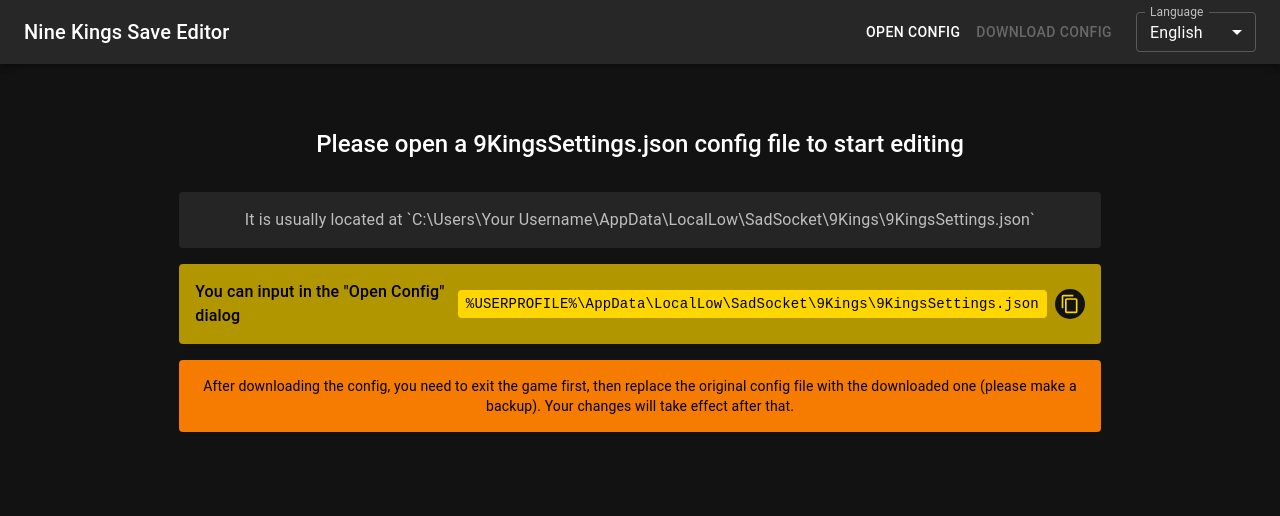
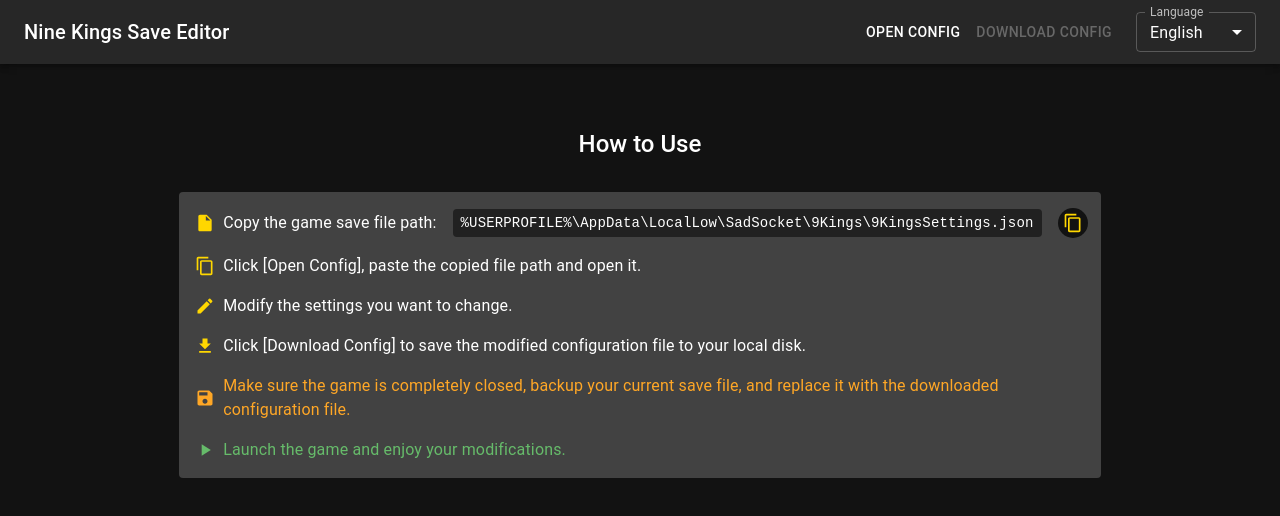
Before and after one commit to abevol/nine-kings-editor, a React (Create React App) app: page / in a window 1280 px wide. Shown: the top 516 px of the page. Built offline with nearby package versions, Linux system fonts and the light colour scheme.

Commit message:
更新App.tsx和translationDefault.json，重构文件路径提示流程，添加步骤说明和相关图标以提升用户体验

```diff
--- a/src/App.tsx
+++ b/src/App.tsx
@@ -19,6 +19,11 @@ import {
   Person as KingIcon,
   Speed as DifficultyIcon,
   ContentCopy as CopyIcon,
+  InsertDriveFile as FileIcon,
+  Create as EditIcon,
+  GetApp as DownloadIcon,
+  Save as SaveIcon,
+  PlayArrow as PlayIcon,
 } from '@mui/icons-material';
 import { NineKingsSettings } from './types/settings';
 import { loadSettings, downloadSettings } from './utils/settingsHelper';
@@ -198,33 +203,24 @@ function App() {
               mb: 4,
               fontWeight: 'medium'
             }}>
-              {getDefaultTranslation('app.prompt.openFile')}
+              {getDefaultTranslation('app.prompt.title')}
             </Typography>
             <Stack spacing={2} sx={{ width: '100%', alignItems: 'center' }}>
               <Box sx={{
                 p: 2,
                 borderRadius: 1,
-                bgcolor: (theme) => theme.palette.mode === 'dark' ? 'action.hover' : 'grey.100',
+                bgcolor: (theme) => theme.palette.mode === 'dark' ? 'grey.800' : 'grey.100',
                 width: '80%'
               }}>
-                <Typography variant="body1" align="center" color="text.secondary">
-                  {getDefaultTranslation('app.prompt.filePath')} `C:\Users\Your Username\AppData\LocalLow\SadSocket\9Kings\9KingsSettings.json`
-                </Typography>
-              </Box>
-
-              <Box sx={{
-                p: 2,
-                borderRadius: 1,
-                bgcolor: (theme) => theme.palette.mode === 'dark' ? 'primary.dark' : 'primary.light',
-                width: '80%'
-              }}>
-                <Stack direction="row" spacing={1} alignItems="center" justifyContent="center">
-                  <Typography variant="body1" sx={{ fontWeight: 500, color: 'black' }}>
-                    {getDefaultTranslation('app.prompt.inputPath')}
+                <Stack spacing={2}>
+                  {/* Step 1 */}
+                  <Box>
+                    <Stack direction="row" spacing={2} alignItems="center">
+                      <Typography variant="body1" sx={{ whiteSpace: 'nowrap', display: 'flex', alignItems: 'center', gap: 1 }}>
+                        <FileIcon color="primary" fontSize="small" /> {getDefaultTranslation('app.prompt.step1')}
                       </Typography>
                       <Typography variant="body2" component="span" sx={{
-                    bgcolor: (theme) => theme.palette.mode === 'dark' ? 'primary.main' : 'primary.main',
-                    color: 'black',
+                        bgcolor: (theme) => theme.palette.mode === 'dark' ? 'grey.900' : 'grey.200',
                         px: 1,
                         py: 0.5,
                         borderRadius: 1,
@@ -246,19 +242,31 @@ function App() {
                     </Stack>
                   </Box>
 
-              <Box sx={{
-                p: 2,
-                borderRadius: 1,
-                bgcolor: (theme) => theme.palette.mode === 'dark' ? 'warning.dark' : 'warning.light',
-                width: '80%'
-              }}>
-                <Typography
-                  variant="body2"
-                  align="center"
-                  sx={{ color: 'black' }}
-                >
-                  {getDefaultTranslation('app.prompt.warning')}
+                  {/* Step 2 */}
+                  <Typography variant="body1" sx={{ display: 'flex', alignItems: 'center', gap: 1 }}>
+                    <CopyIcon color="primary" fontSize="small" /> {getDefaultTranslation('app.prompt.step2')}
                   </Typography>
+
+                  {/* Step 3 */}
+                  <Typography variant="body1" sx={{ display: 'flex', alignItems: 'center', gap: 1 }}>
+                    <EditIcon color="primary" fontSize="small" /> {getDefaultTranslation('app.prompt.step3')}
+                  </Typography>
+
+                  {/* Step 4 */}
+                  <Typography variant="body1" sx={{ display: 'flex', alignItems: 'center', gap: 1 }}>
+                    <DownloadIcon color="primary" fontSize="small" /> {getDefaultTranslation('app.prompt.step4')}
+                  </Typography>
+
+                  {/* Step 5 */}
+                  <Typography variant="body1" sx={{ display: 'flex', alignItems: 'center', gap: 1, color: 'warning.main' }}>
+                    <SaveIcon color="warning" fontSize="small" /> {getDefaultTranslation('app.prompt.step5')}
+                  </Typography>
+
+                  {/* Step 6 */}
+                  <Typography variant="body1" sx={{ display: 'flex', alignItems: 'center', gap: 1, color: 'success.main' }}>
+                    <PlayIcon color="success" fontSize="small" /> {getDefaultTranslation('app.prompt.step6')}
+                  </Typography>
+                </Stack>
               </Box>
             </Stack>
           </Box>
--- a/src/i18n/translationDefault.json
+++ b/src/i18n/translationDefault.json
@@ -48,24 +48,6 @@
       "ja": "難易度",
       "en": "Difficulty"
     },
-    "app.prompt.openFile": {
-      "zh-CN": "请打开一个 9KingsSettings.json 配置文件开始编辑",
-      "zh-TW": "請開啟一個 9KingsSettings.json 設定檔案開始編輯",
-      "ja": "9KingsSettings.json 設定ファイルを開いて編集を開始してください",
-      "en": "Please open a 9KingsSettings.json config file to start editing"
-    },
-    "app.prompt.filePath": {
-      "zh-CN": "它通常位于",
-      "zh-TW": "它通常位於",
-      "ja": "通常の保存場所：",
-      "en": "It is usually located at"
-    },
-    "app.prompt.inputPath": {
-      "zh-CN": "您可以在\"打开配置\"对话框中输入",
-      "zh-TW": "您可以在\"開啟設定\"對話框中輸入",
-      "ja": "「設定を開く」ダイアログで入力できます",
-      "en": "You can input in the \"Open Config\" dialog"
-    },
     "app.prompt.copyPath": {
       "zh-CN": "复制路径",
       "zh-TW": "複製路徑",
@@ -78,11 +60,47 @@
       "ja": "コピーしました！",
       "en": "Copied!"
     },
-    "app.prompt.warning": {
-      "zh-CN": "下载配置后，您需要先退出游戏，然后用下载的配置文件替换掉之前的配置文件（请做好备份），您的修改才会生效。",
-      "zh-TW": "下載設定後，您需要先退出遊戲，然後用下載的設定檔案替換掉之前的設定檔案（請做好備份），您的修改才會生效。",
-      "ja": "設定を保存後、ゲームを終了し、保存した設定ファイルで元のファイルを置き換えてください（バックアップを推奨）。変更は再起動後に反映されます。",
-      "en": "After downloading the config, you need to exit the game first, then replace the original config file with the downloaded one (please make a backup). Your changes will take effect after that."
+    "app.prompt.title": {
+      "zh-CN": "使用流程",
+      "zh-TW": "使用流程",
+      "ja": "使用手順",
+      "en": "How to Use"
+    },
+    "app.prompt.step1": {
+      "zh-CN": "复制游戏存档文件路径：",
+      "zh-TW": "複製遊戲存檔檔案路徑：",
+      "ja": "ゲームのセーブファイルのパスをコピー：",
+      "en": "Copy the game save file path:"
+    },
+    "app.prompt.step2": {
+      "zh-CN": "点击【打开配置】，粘贴刚刚复制的文件路径并打开。",
+      "zh-TW": "點擊【開啟設定】，貼上剛剛複製的檔案路徑並開啟。",
+      "ja": "【設定を開く】をクリックし、コピーしたファイルパスを貼り付けて開きます。",
+      "en": "Click [Open Config], paste the copied file path and open it."
+    },
+    "app.prompt.step3": {
+      "zh-CN": "修改你想更改的选项。",
+      "zh-TW": "修改你想更改的選項。",
+      "ja": "変更したい設定を修正します。",
+      "en": "Modify the settings you want to change."
+    },
+    "app.prompt.step4": {
+      "zh-CN": "点击【下载配置】，将修改后的配置文件保存到本地磁盘。",
+      "zh-TW": "點擊【下載設定】，將修改後的設定檔案儲存到本機磁碟。",
+      "ja": "【設定を保存】をクリックし、変更した設定ファイルをローカルディスクに保存します。",
+      "en": "Click [Download Config] to save the modified configuration file to your local disk."
+    },
+    "app.prompt.step5": {
+      "zh-CN": "确保游戏已完全关闭，备份您的当前游戏存档文件，用已下载的配置文件替换掉您的当前游戏存档文件。",
+      "zh-TW": "確保遊戲已完全關閉，備份您的當前遊戲存檔檔案，用已下載的設定檔案替換掉您的當前遊戲存檔檔案。",
+      "ja": "ゲームを完全に終了し、現在のセーブファイルをバックアップしてから、ダウンロードした設定ファイルで置き換えてください。",
+      "en": "Make sure the game is completely closed, backup your current save file, and replace it with the downloaded configuration file."
+    },
+    "app.prompt.step6": {
+      "zh-CN": "启动游戏，享受您的修改吧。",
+      "zh-TW": "啟動遊戲，享受您的修改吧。",
+      "ja": "ゲームを起動して、変更をお楽しみください。",
+      "en": "Launch the game and enjoy your modifications."
     },
     "audio.title": {
       "zh-CN": "音频设置",
```
Lines whose indentation alone changed are shown as unchanged.
